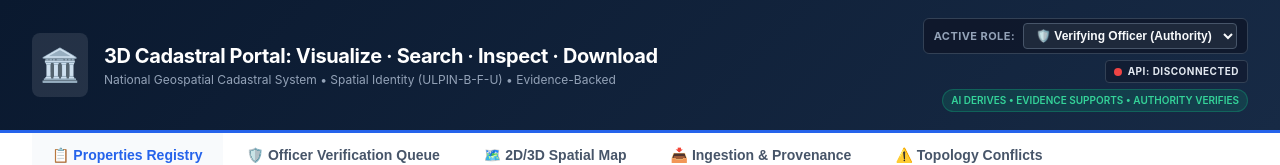
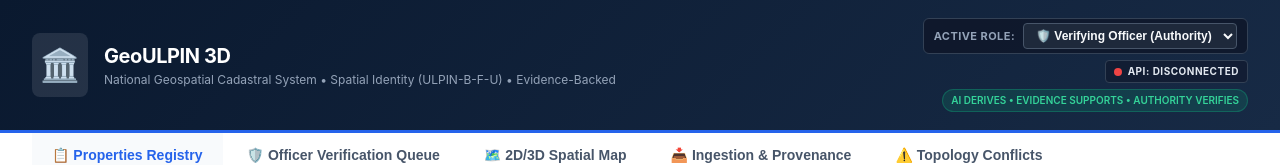
Before and after one commit to zaid-m-s202/Chai-N-Code, a React (Vite) app in the folder src/frontend/: page / in a window 1280 px wide. Shown: the top 165 px of the page. Built offline with nearby package versions, Linux system fonts and the light colour scheme; no server answers.

Commit message:
Frontend Update

```diff
--- a/src/frontend/index.html
+++ b/src/frontend/index.html
@@ -1,5 +1,5 @@
 <!doctype html>
 <html>
-<head><meta charset="UTF-8"/><meta name="viewport" content="width=device-width, initial-scale=1.0"/><title>3D Cadastral Intelligence</title></head>
+<head><meta charset="UTF-8"/><meta name="viewport" content="width=device-width, initial-scale=1.0"/><title>GeoULPIN 3D</title></head>
 <body><div id="root"></div><script type="module" src="/src/main.tsx"></script></body>
 </html>
--- a/src/frontend/src/App.tsx
+++ b/src/frontend/src/App.tsx
@@ -78,7 +78,7 @@ export default function App() {
         <div className="gov-branding">
           <div className="emblem-box">🏛️</div>
           <div>
-            <h1>3D Cadastral Portal: Visualize · Search · Inspect · Download</h1>
+            <h1>GeoULPIN 3D</h1>
             <p className="gov-subtitle">
               National Geospatial Cadastral System • Spatial Identity (ULPIN-B-F-U) • Evidence-Backed
             </p>
--- a/src/frontend/src/pages/MapPage.tsx
+++ b/src/frontend/src/pages/MapPage.tsx
@@ -1031,14 +1031,6 @@ export const MapPage: React.FC<MapPageProps> = ({ currentRole = "VERIFYING_OFFIC
 
       {/* ── Page Header ─────────────────────────────────────────────────── */}
       <div className="header-actions">
-        <div>
-          <h2>3D Cadastral Portal: Visualize · Search · Inspect · Download</h2>
-          <p className="subtitle">
-            MapLibre GL 2D/3D extruded layers • Pune Pilot Ward •{" "}
-            {featureCount.toLocaleString()} buildings loaded • PRD §5.10
-          </p>
-        </div>
-
         {/* View mode toggle */}
         <div className="tab-group-sm">
           <button
```
